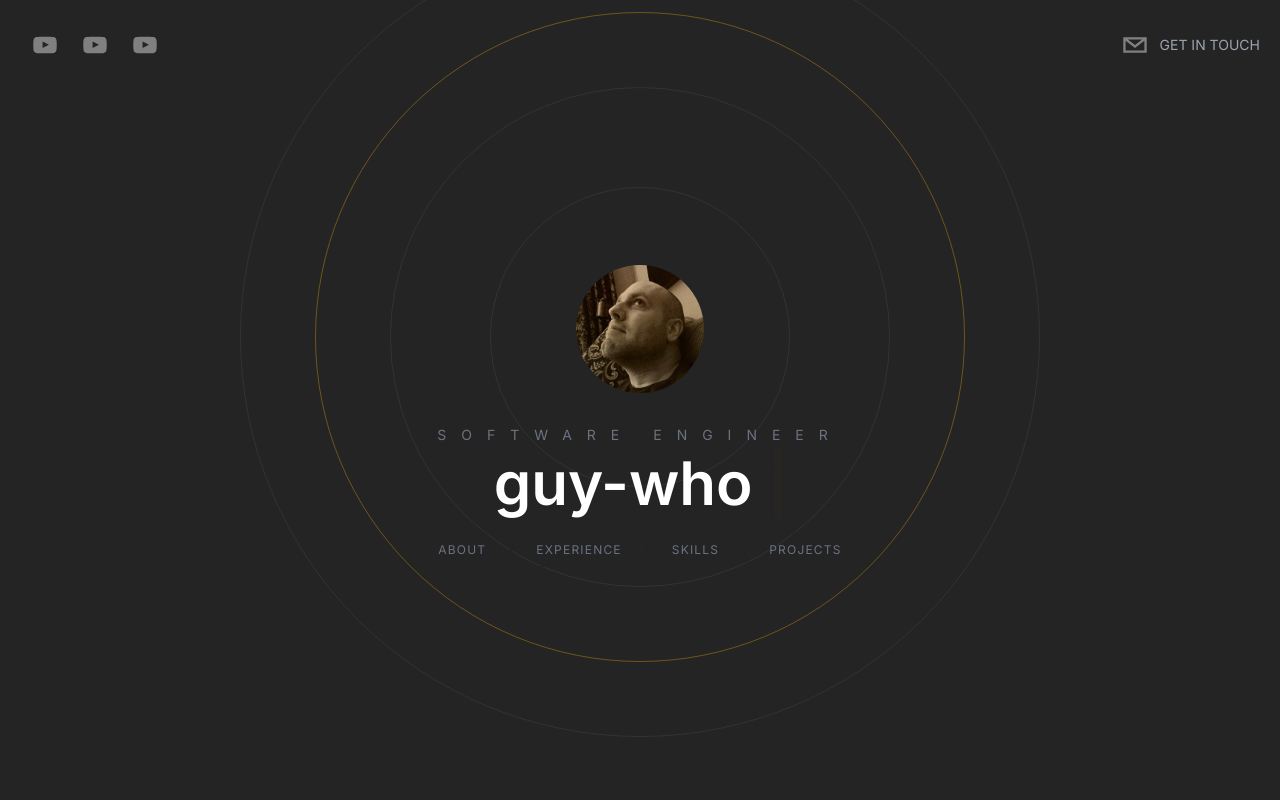
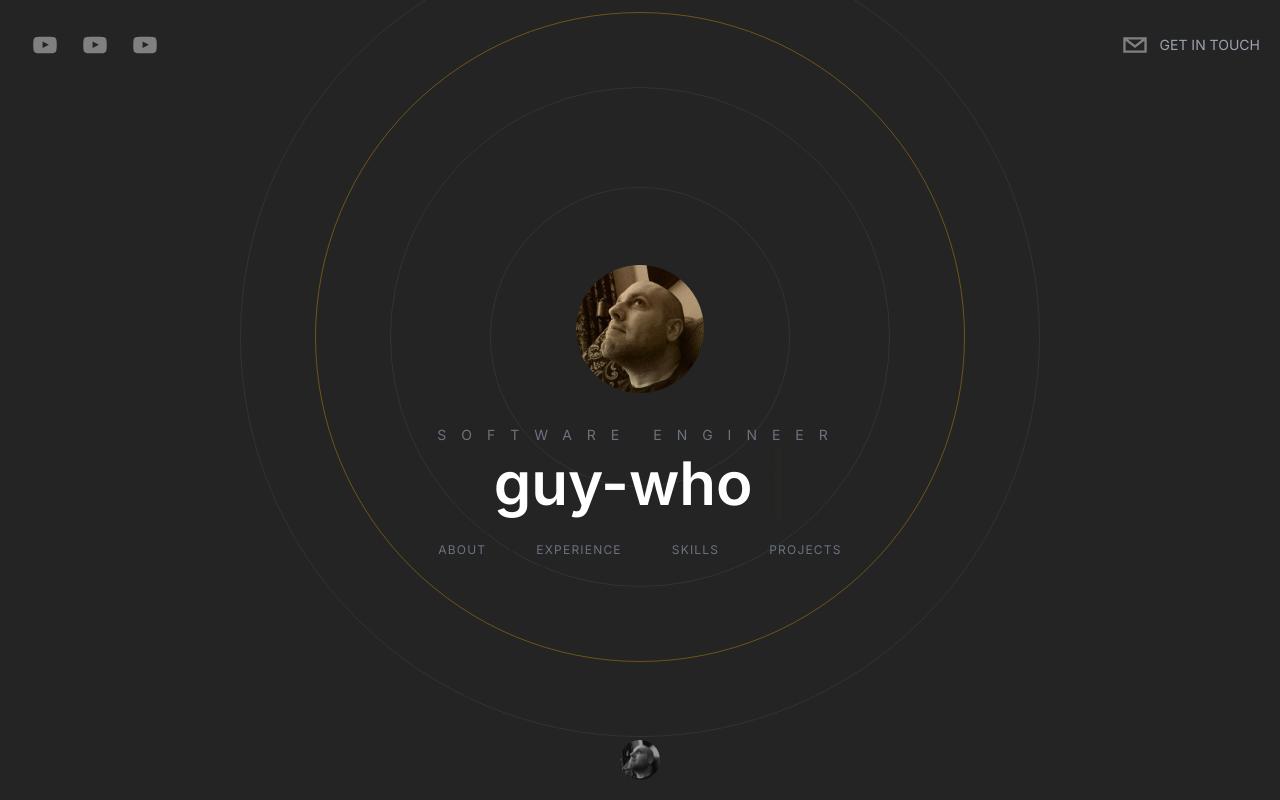
Before and after one commit to JustinSixsmith/portfolio-yt, a Next.js app: page / in a window 1280 px wide. Built offline with nearby package versions, Linux system fonts and the light colour scheme.

Commit message:
Adds footer image

```diff
--- a/app/page.tsx
+++ b/app/page.tsx
@@ -1,3 +1,4 @@
+"use client";
 import About from "@/components/About";
 import ContactMe from "@/components/ContactMe";
 import Header from "@/components/Header";
@@ -5,6 +6,9 @@ import Hero from "@/components/Hero";
 import Projects from "@/components/Projects";
 import Skills from "@/components/Skills";
 import WorkExperience from "@/components/WorkExperience";
+import scrollToSection from "@/functions/scrollToSection";
+import Image from "next/image";
+import pic from "../public/pic.jpg";
 
 export default function Home() {
   return (
@@ -34,6 +38,19 @@ export default function Home() {
       <section id="contact" className="snap-start">
         <ContactMe />
       </section>
+
+      <footer
+        onClick={() => scrollToSection("hero")}
+        className="sticky bottom-5 w-full cursor-pointer"
+      >
+        <div className="flex items-center justify-center">
+          <Image
+            className="h-10 w-10 rounded-full filter grayscale hover:grayscale-0"
+            src={pic}
+            alt="A picture of me"
+          />
+        </div>
+      </footer>
     </main>
   );
 }
--- a/components/Header.tsx
+++ b/components/Header.tsx
@@ -1,4 +1,5 @@
 "use client";
+import scrollToSection from "@/functions/scrollToSection";
 import { motion } from "framer-motion";
 import { SocialIcon } from "react-social-icons";
 
@@ -35,6 +36,7 @@ function Header(props: Props) {
       </motion.div>
 
       <motion.div
+        onClick={() => scrollToSection("contact")}
         initial={{ x: 500, opacity: 0, scale: 0.5 }}
         animate={{ x: 0, opacity: 1, scale: 1 }}
         transition={{ duration: 1.5 }}
--- a/components/Hero.tsx
+++ b/components/Hero.tsx
@@ -3,27 +3,20 @@ import pic from "@/public/pic.jpg";
 import Image from "next/image";
 import { Cursor, useTypewriter } from "react-simple-typewriter";
 import BackgroundCircles from "./BackgroundCircles";
+import scrollToSection from "@/functions/scrollToSection";
 
 type Props = {};
 
 function Hero(props: Props) {
   const [text, count] = useTypewriter({
     words: [
-      "Hi, the name's Justin.",
+      "Hi, my name is Justin.",
       "guy-who-loves-board-games.tsx",
       "<ButLovesToCodeMore />",
     ],
     loop: true,
     delaySpeed: 2000,
   });
-
-  function scrollToSection(id: string) {
-    const element = document.getElementById(id);
-    const container = document.querySelector(".main-div");
-    if (element && container) {
-      container.scrollTop = element.offsetTop;
-    }
-  }
 
   return (
     <div className="h-screen flex flex-col space-y-8 items-center justify-center text-center overflow-hidden">
--- a/components/Projects.tsx
+++ b/components/Projects.tsx
@@ -46,7 +46,7 @@ function Projects({}: Props) {
             <div className="space-y-10 px-0 md:px-10 max-w-6xl">
               <h4 className="text-4xl font-semibold text-center">
                 <span className="underline decoration-[#F7AB0A]/50">
-                  Case study {i + 1} of {projects.length}:
+                  Project {i + 1} of {projects.length}:
                 </span>{" "}
                 Board Game Discovery
               </h4>
```
Also changed, not shown: 1 other file (tests, documents, lock files or other folders).
